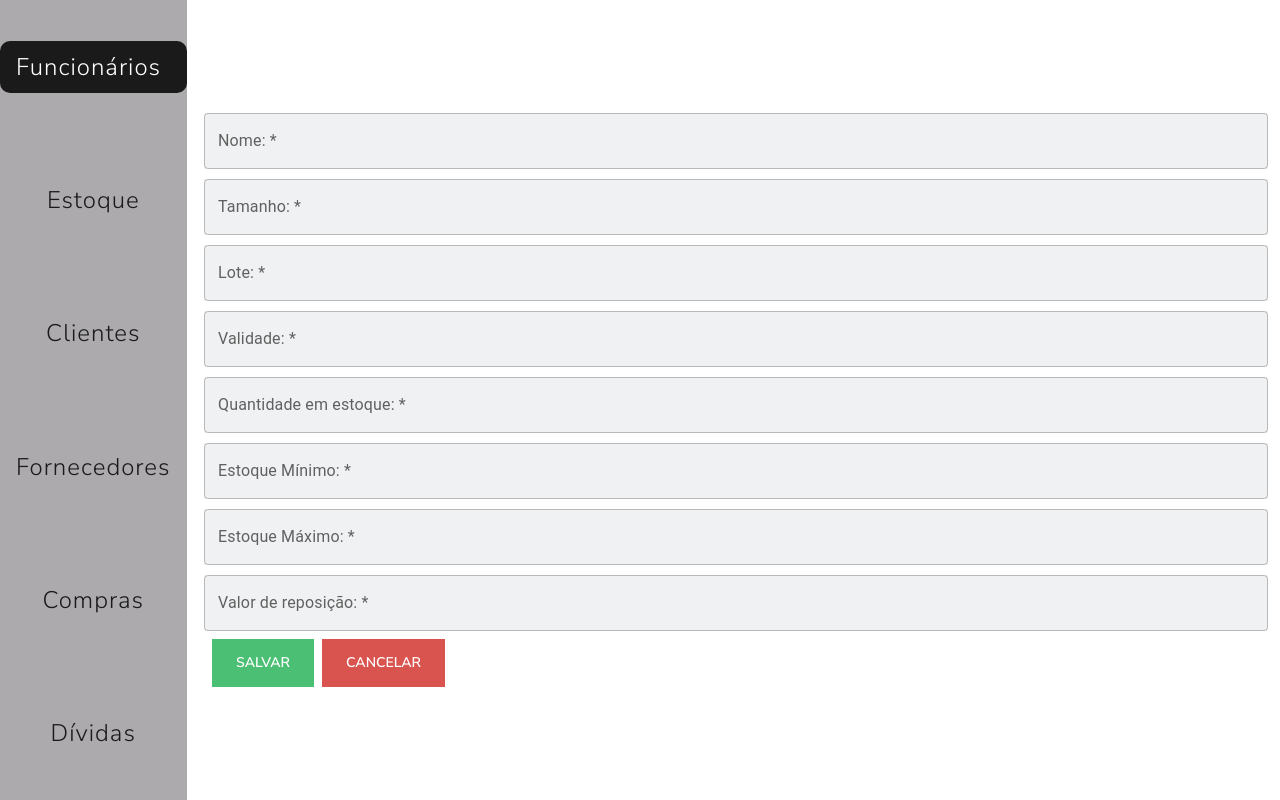
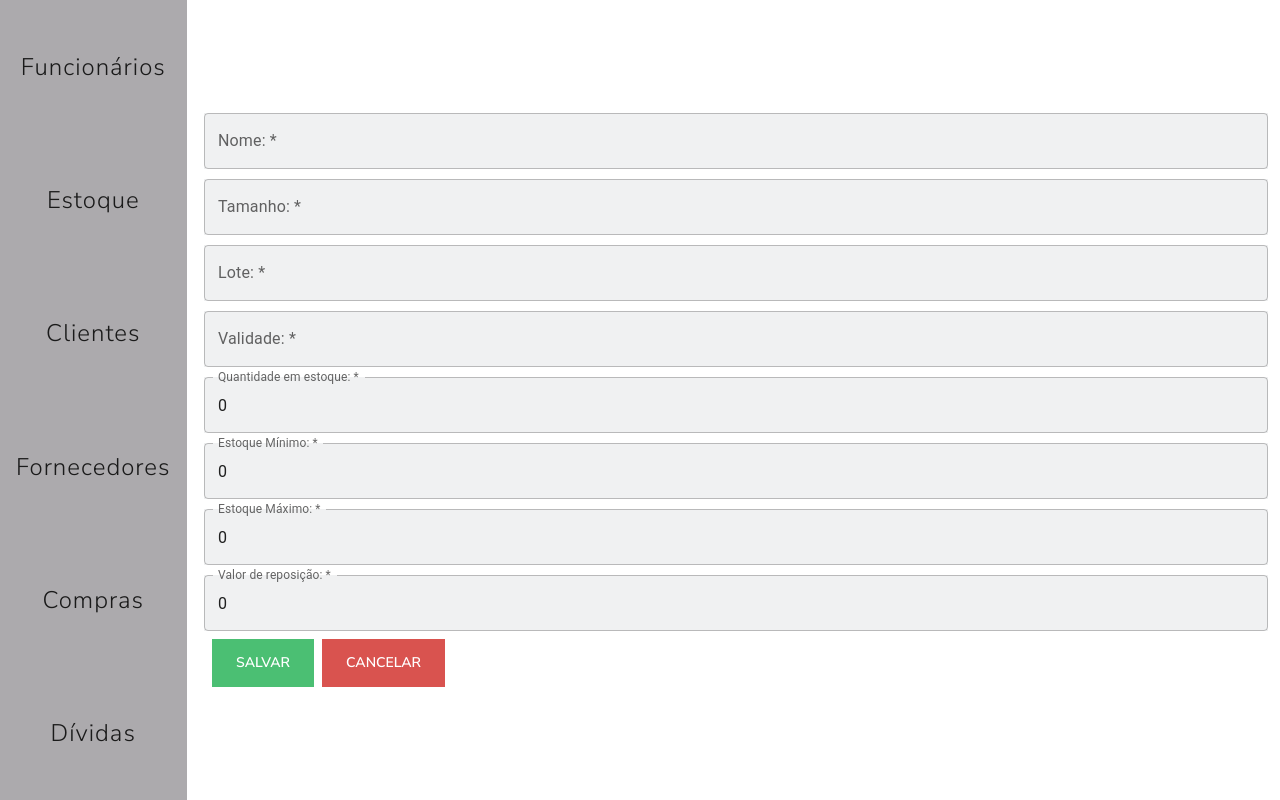
Before and after one commit to Jonathas-Quintao/agropecuaria-app, a React (Create React App) app: page /cadastroestoque/1 in a window 1280 px wide. Built offline with nearby package versions, Linux system fonts and the light colour scheme; no server answers.

Commit message:
Acertei os ajustes que faltavam nas telas que tavam com erros e na navBar

```diff
--- a/src/components/navbar.js
+++ b/src/components/navbar.js
@@ -1,41 +1,41 @@
 import React from "react";
 import "./navBar.css";
-import { Link } from "react-router-dom";
+import { Link, useLocation } from "react-router-dom";
 import { useState } from "react";
 
 export default function NavBar() {
     const [active, setActive] = useState("/")
 
-
+    const location = useLocation()
 
     return (
 
             <nav class="barra-menu">
                 <ul class="nav nav-pills">
                     <li class="nav-item">
-                        <Link class={`nav-link ${active === "/" ? "active" : ""}`}
+                        <Link className={`nav-link ${location.pathname === "/" || location.pathname === "/cadastrofuncionarios/:id?" ? "active" : ""}`}
                          to="/"
                          onClick={() => setActive("/")}>Funcionários</Link>
                     </li>
                     <li class="nav-item">
-                        <Link class={`nav-link ${active === "/estoque" ? "active" : ""}`}
+                        <Link className={`nav-link ${location.pathname === "/produto" || location.pathname === "cadastroestoque/:id?" ? "active" : ""}`}
                         to="/produto"
                         onClick={() => setActive('/estoque')}>Estoque</Link>
                     </li>
                     <li class="nav-item">
-                        <Link class={`nav-link ${active === "/clientes" ? "active" : ""}`}  to="/clientes"
+                        <Link className={`nav-link ${location.pathname === "/clientes" || location.pathname === "/cadastroclientes/:id?" ? "active" : ""}`}  to="/clientes"
                         onClick={() => setActive('/clientes')}>Clientes</Link>
                     </li>
                     <li class="nav-item">
-                        <Link class={`nav-link ${active === "/fornecedores" ? "active" : ""}`}  to="/fornecedores"
+                        <Link className={`nav-link ${location.pathname === "/fornecedores" || location.pathname === "/cadastrofornecedores/:id?" ? "active" : ""}`}  to="/fornecedores"
                         onClick={() => setActive('/fornecedores')}>Fornecedores</Link>
                     </li>
                     <li class="nav-item">
-                        <Link class={`nav-link ${active === "/compras" ? "active" : ""}`} to="/compras"
+                        <Link className={`nav-link ${location.pathname === "/compras" ? "active" : ""}`} to="/compras"
                         onClick={() => setActive('/compras')}>Compras</Link>
                     </li>
                     <li class="nav-item">
-                        <Link class={`nav-link ${active === "/dividas" ? "active" : ""}`} to="/dividas"
+                        <Link class={`nav-link ${location.pathname === "/dividas" || location.pathname === "/cadastrodividas/:id?" ? "active" : ""}`} to="/dividas"
                         onClick={() => setActive('/dividas')}>Dívidas</Link>
                     </li>
                 </ul>
--- a/src/views/CadastroCliente.js
+++ b/src/views/CadastroCliente.js
@@ -12,7 +12,7 @@ import { useNavigate, useParams } from "react-router-dom";
 const CadastroClientes = () => {
   const navigate = useNavigate();
 
-  const { id } = useParams;
+  const { id } = useParams();
 
   const baseURL = `${URL_BASE}/cliente/${id}`;
 
--- a/src/views/CadastroEstoque.js
+++ b/src/views/CadastroEstoque.js
@@ -19,10 +19,10 @@ const CadastroEstoque = () => {
     tamanho: "",
     lote: '',
     validade: '',
-    qtdEstoque: '',
-    estoqueMin: "",
-    estoqueMax: "",
-    reposicao: "",
+    quantidadeEmEstoque: 0,
+    estoqueMinimo: 0,
+    estoqueMaximo: 0,
+    valorDeReposicao: 0,
   });
 
 
@@ -85,7 +85,7 @@ const CadastroEstoque = () => {
               <TextField
                 label="Quantidade em estoque: *"
                 name="qtdEstoque"
-                value={estoque.qtdEstoque}
+                value={estoque.quantidadeEmEstoque}
                 onChange={(e) =>  setEstoque({ ...estoque, qtdEstoque: e.target.value })}
                 className="form-control custom-text-field"
 
@@ -93,7 +93,7 @@ const CadastroEstoque = () => {
               <TextField
                 label="Estoque Mínimo: *"
                 name="estoqueMin"
-                value={estoque.estoqueMin}
+                value={estoque.estoqueMinimo}
                 onChange={(e) =>  setEstoque({ ...estoque, estoqueMin: e.target.value })}
                 className="form-control custom-text-field"
 
@@ -101,7 +101,7 @@ const CadastroEstoque = () => {
               <TextField
                 label="Estoque Máximo: *"
                 name="estoqueMax"
-                value={estoque.estoqueMax}
+                value={estoque.estoqueMaximo}
                 onChange={(e) =>  setEstoque({ ...estoque, estoqueMax: e.target.value })}
                 className="form-control custom-text-field"
 
@@ -109,7 +109,7 @@ const CadastroEstoque = () => {
               <TextField
                 label="Valor de reposição: *"
                 name="reposicao"
-                value={estoque.reposicao}
+                value={estoque.valorDeReposicao}
                 onChange={(e) =>  setEstoque({ ...estoque, reposicao: e.target.value })}
                 className="form-control custom-text-field"
 
```
